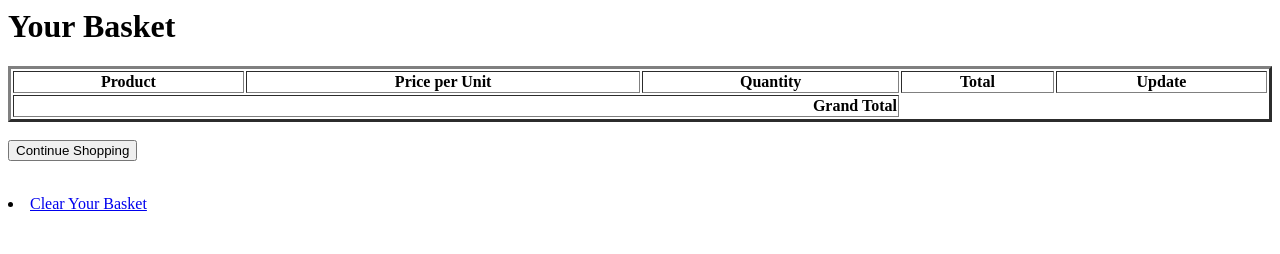
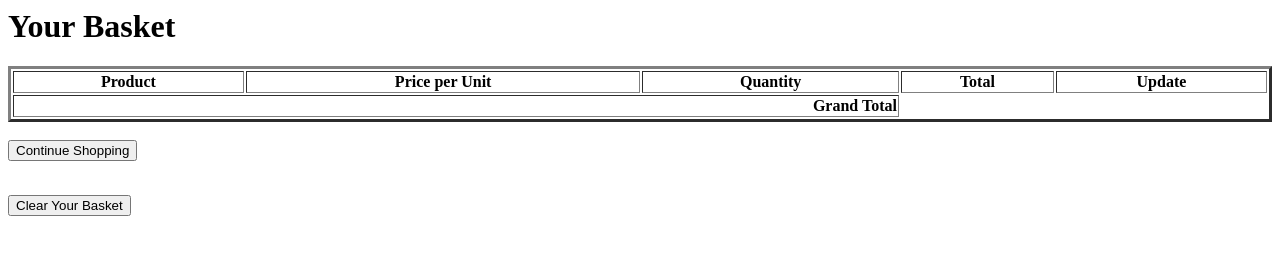
Before and after one commit to PriyeshM1/Shopping-Site, a plain HTML site: page basket.html in a window 1280 px wide. Drawn offline with nearby package versions, Linux system fonts and the light colour scheme; no server answers.

Commit message:
Add files via upload

```diff
--- a/basket.html
+++ b/basket.html
@@ -58,7 +58,8 @@
             <input type="submit" value="Continue Shopping"/>
         </form>
         <br>
-        <li><a href="/basket/clearBasket"/>Clear Your Basket</a></li>
-
+        <form action="/basket/clearBasket" method="POST">
+            <input type="submit" value="Clear Your Basket"/>
+        </form>
     </body>
 </html>
```
